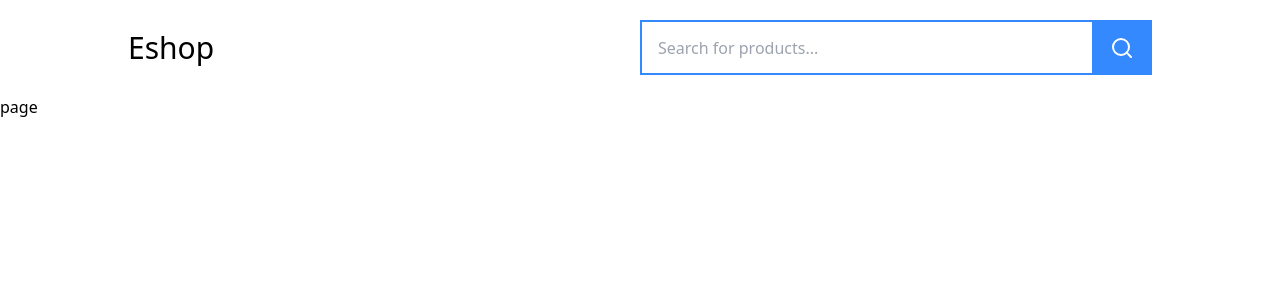
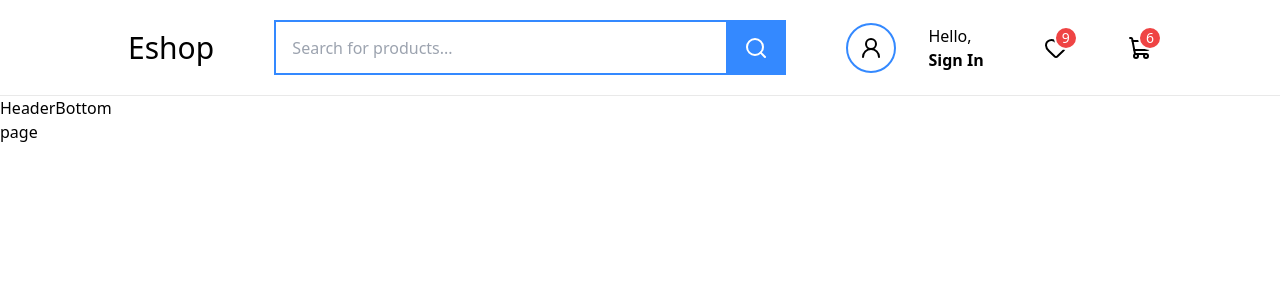
Before and after one commit to hasanhabib16011998/eshop, a Next.js app in the folder apps/user-ui/: page / in a window 1280 px wide. Shown: the top 300 px of the page. Built offline with nearby package versions, Linux system fonts and the light colour scheme.

Commit message:
added header

```diff
--- /dev/null
+++ b/apps/user-ui/src/assets/images/ProfileIcon.tsx
@@ -0,0 +1,30 @@
+import React from 'react'
+
+export default function ProfileIcon() {
+  return (
+    <svg
+        width="40"
+        height="40"
+        viewBox="0 0 40 40"
+        fill="none"
+        xmlns="http://www.w3.org/2000/svg"
+        className="shrink-0"
+    >
+        {/* Shopping Bag Handle */}
+        <path
+        d="M13 16V10a7 7 0 0 1 14 0v6"
+        fill="none"
+        stroke="#3489FF"
+        strokeWidth="3.5"
+        strokeLinecap="round"
+        />
+        {/* Shopping Bag Body */}
+        <rect x="6" y="15" width="28" height="21" rx="5" fill="#3489FF" />
+        {/* The letter 'E' inside the bag */}
+        <rect x="15" y="19" width="10" height="2.5" rx="1" fill="white"/>
+        <rect x="15" y="24" width="7" height="2.5" rx="1" fill="white"/>
+        <rect x="15" y="29" width="10" height="2.5" rx="1" fill="white"/>
+        <rect x="15" y="19" width="2.5" height="12.5" rx="1" fill="white"/>
+    </svg>
+  )
+}
--- a/apps/user-ui/src/shared/widgets/Header.tsx
+++ b/apps/user-ui/src/shared/widgets/Header.tsx
@@ -1,18 +1,23 @@
 import Link from 'next/link';
 import React from 'react';
-import { Search } from 'lucide-react';
+import { HeartIcon, Search, ShoppingCart } from 'lucide-react';
+import { UserRound } from 'lucide-react';
+import HeaderBottom from './HeaderBottom';
 
 function Header() {
   return (
     <div className='w-full bg-white'>
       <div className='w-[80%] py-5 m-auto flex items-center justify-between'>
+
+        {/* 1. Logo Section */}
         <div>
           <Link href={"/"}>
             <span className='text-3xl font-[500]'>Eshop</span>
           </Link>
         </div>
+
+        {/* 2. Search Box Section */}
         <div className='w-[50%] relative'>
-          {/* Added 'border-2' to the input's className below */}
           <input
             type='text'
             placeholder='Search for products...'
@@ -22,7 +27,40 @@ function Header() {
             <Search color='#fff'/>
           </div>
         </div>
+
+        {/* 3. User Profile Section (Moved OUTSIDE the search box div) */}
+        <div className='flex items-center gap-8'>
+          <div className='flex items-center gap-2'>
+            <Link href={"/login"} className='border-2 w-[50px] h-[50px] flex items-center justify-center rounded-full border-[#3489FF]'>
+              <UserRound />
+            </Link>
+          </div>
+          <Link href={"/login"}>
+            <span className='block font-medium'>Hello,</span>
+            <span className='font-semibold'>Sign In</span>
+          </Link>
+        </div>
+        <div className='flex items-center gap-5'>
+          <Link href={'/wishlist'} className='relative'>
+            <HeartIcon/>
+            <div className='flex w-6 h-6 border-2 border-white bg-red-500 rounded-full items-center justify-center absolute top-[-10px] right-[-10px]'>
+              <span className='text-white font-medium text-sm'>9</span>
+            </div>
+          </Link>
+        </div>
+        <div className='flex items-center gap-5'>
+          <Link href={'/cart'} className='relative'>
+            <ShoppingCart/>
+            <div className='flex w-6 h-6 border-2 border-white bg-red-500 rounded-full items-center justify-center absolute top-[-10px] right-[-10px]'>
+              <span className='text-white font-medium text-sm'>6</span>
+            </div>
+          </Link>
+        </div>
+
       </div>
+
+      <div className='border-b border-b-[#99999938]'/>
+      <HeaderBottom/>
     </div>
   )
 }
--- /dev/null
+++ b/apps/user-ui/src/shared/widgets/HeaderBottom.tsx
@@ -0,0 +1,7 @@
+import React from 'react'
+
+export default function HeaderBottom() {
+  return (
+    <div>HeaderBottom</div>
+  )
+}
```
Also changed, not shown: 1 other file (tests, documents, lock files or other folders).
